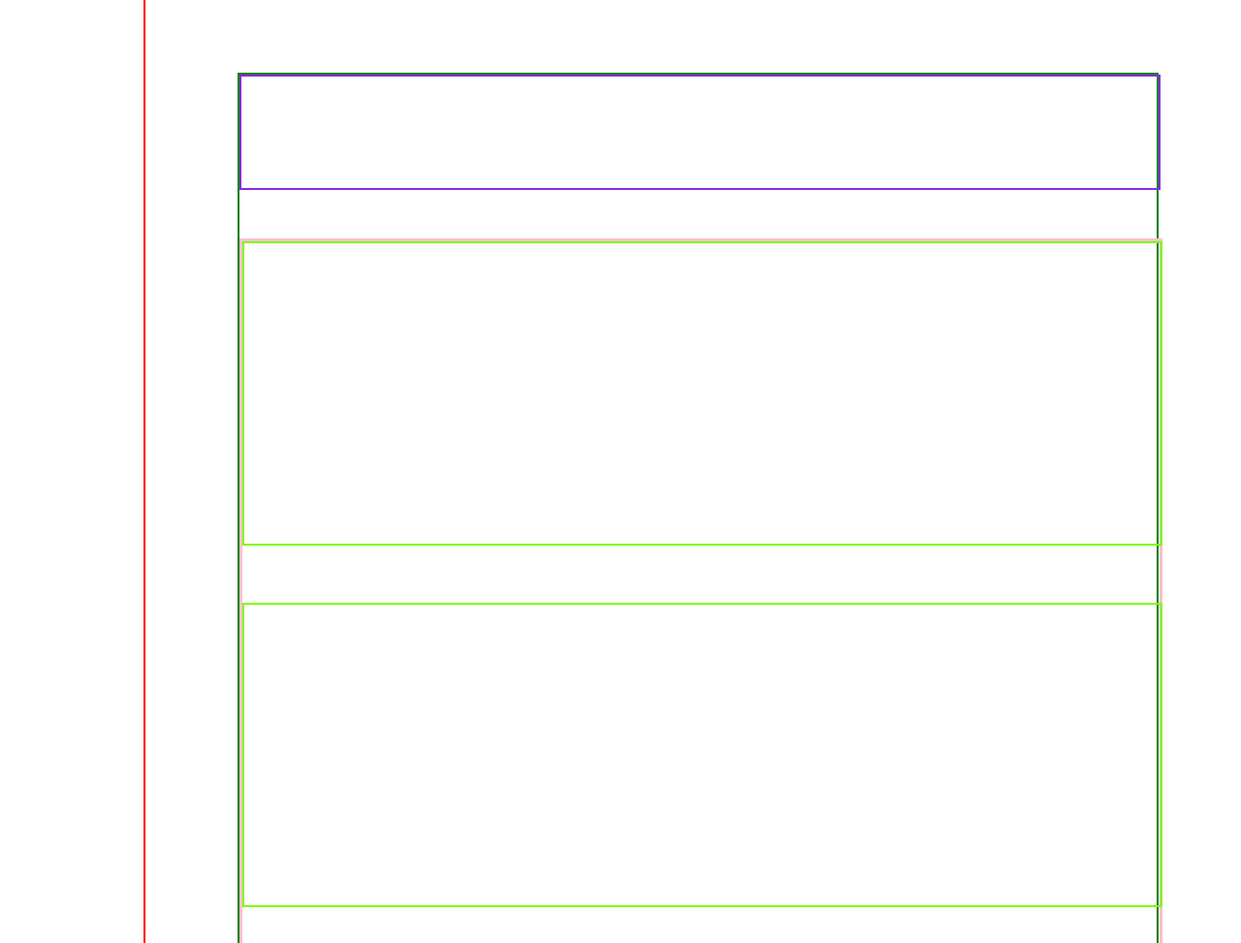
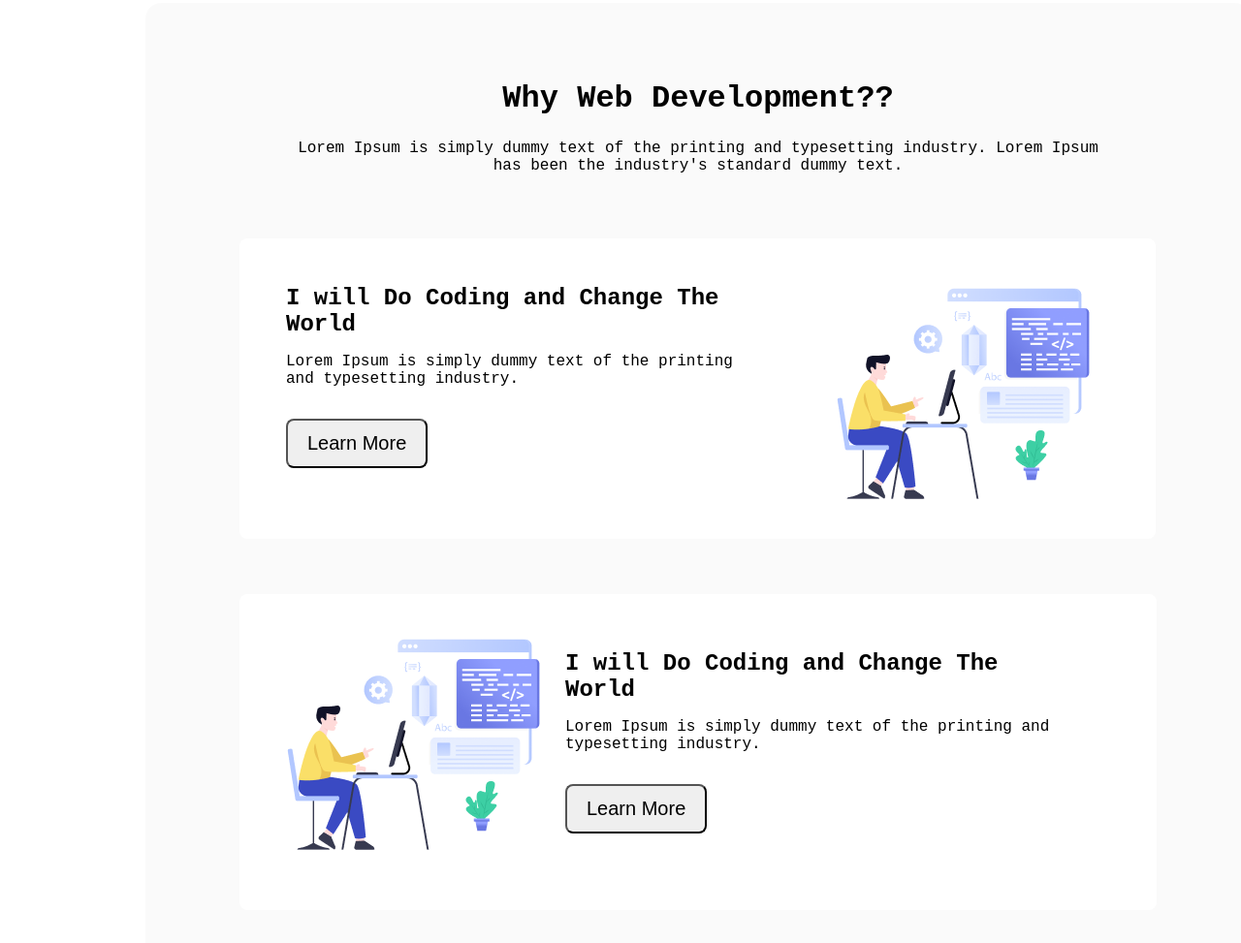
Before and after one commit to Ajjaj-Ahmed/developer-portfolio-using-html-css, a plain HTML site: page index.html in a window 1280 px wide. Shown: the part 859-1832 px from the top of the page at 97% size. Drawn offline with Linux system fonts and the light colour scheme; a web font is replaced by a local one.

Commit message:
section two-why choose development complete

```diff
--- a/index.html
+++ b/index.html
@@ -26,11 +26,42 @@
         <section>
             <div class="specification">
                 <div class="specification-container">
-                        <div class="specification-partOne"></div>
+                        <div class="specification-partOne">
+                            <h2>Why Web Development??</h2>
+                            <p>Lorem Ipsum is simply dummy text of the printing and typesetting industry. Lorem Ipsum has been the industry's standard dummy text.</p>
+                        </div>
                         <div class="specification-partTwo">
-                            <div class="specification-content"></div>
-                            <div class="specification-content"></div>
-                            <div class="specification-content"></div>
+                            <div class="specification-content">
+                                <div class="aim-description">
+                                    <h2>I will Do Coding and Change The World</h2>
+                                    <p>Lorem Ipsum is simply dummy text of the printing and typesetting industry.</p>
+                                    <button>Learn More</button>
+                                </div>
+                                <div class="aim-visual">
+                                    <img src="./assets/Layer_1.png" alt="">
+                                </div>
+                            </div>
+                            <div class="specification-content-two">
+                                <div class="aim-visual-two">
+                                    <img src="./assets/Layer_1.png" alt="">
+                                </div>
+                                <div class="aim-description">
+                                    <h2>I will Do Coding and Change The World</h2>
+                                    <p>Lorem Ipsum is simply dummy text of the printing and typesetting industry.</p>
+                                    <button>Learn More</button>
+                                </div>
+                            </div>
+                            <div class="specification-content">
+                                <div class="aim-description">
+                                    <h2>I will Do Coding and Change The World</h2>
+                                    <p>Lorem Ipsum is simply dummy text of the printing and typesetting industry.</p>
+                                    <button>Learn More</button>
+                                </div>
+                                <div class="aim-visual">
+                                    <img src="./assets/Group 4.png" alt="">
+                                </div>
+                            </div>
+
                         </div>
                 </div>
 
--- a/styles/style.css
+++ b/styles/style.css
@@ -9,6 +9,7 @@ body {
     font-family: "Azeret Mono", monospace;
     width: 1440px;
     margin: 0 auto;
+    box-sizing: border-box;
 }
 
 /* navbar */
@@ -91,35 +92,95 @@ body {
 
 /* Why choose development */
 
-.specification{
-width: 1140px;
-height: 1400px;
-margin: 70px auto;
-border: 2px solid red;
+.specification {
+    width: 1140px;
+    height: 1400px;
+    margin: 70px auto;
+    border-radius: 16px;
+    background-color: rgba(13, 19, 33, 0.02);
 }
-.specification-container{
+
+.specification-container {
     width: 946px;
     height: 1235px;
-    border: 2px solid green;
     margin: 80px auto;
 
 }
-.specification-partOne{
-    width: 100%;
+
+.specification-partOne {
+    width: 850px;
     height: 115px;
-    margin-bottom: 50px;
-    border: 2px solid blueviolet;
+    padding-top: 80px;
+    padding-bottom: 48px;
+    margin: 0 auto;
 }
-.specification-partTwo{
+
+.specification-partOne h2 {
+    font-size: 32px;
+    font-weight: 800;
+    text-align: center;
+    margin-bottom: 24px;
+}
+
+.specification-partOne p {
+    font-size: 16px;
+    font-weight: 400;
+    text-align: center;
+}
+
+.specification-partTwo {
     width: 100%;
     height: 1060px;
-    border: 3px solid pink;
     display: flex;
     flex-direction: column;
     justify-content: space-between;
 }
-.specification-content{
+
+.specification-content {
     width: 945px;
     height: 310px;
-    border: 2px solid lawngreen;
+    background-color:white;
+    border-radius: 8px;
+    display: flex;
+    justify-content: space-between;
 }
+.aim-description{
+    width: 500px;
+    height: 210px;
+    padding: 48px;
+}
+.aim-description h2{
+    font-size: 24px;
+    font-weight: 700;
+    margin-bottom: 16px;
+}
+.aim-description p{
+    font-size: 16;
+    font-weight: 400;
+    margin-bottom: 32px;
+}
+.aim-description button{
+    padding: 12px 20px;
+    font-weight: 500;
+    font-size: 20px;
+    border-radius: 8px;
+}
+.aim-visual{
+    width: 300px;
+    height: 210px;
+    padding: 48px;
+}
+
+.specification-content-two{
+    width: 850px;
+    height: 230px;
+    background-color:white;
+    padding: 48px;
+    border-radius: 8px;
+    display: flex;
+    align-items: center;
+}
+.aim-visual-two{
+    width: 240px;
+    height: 240px;
+}
```
